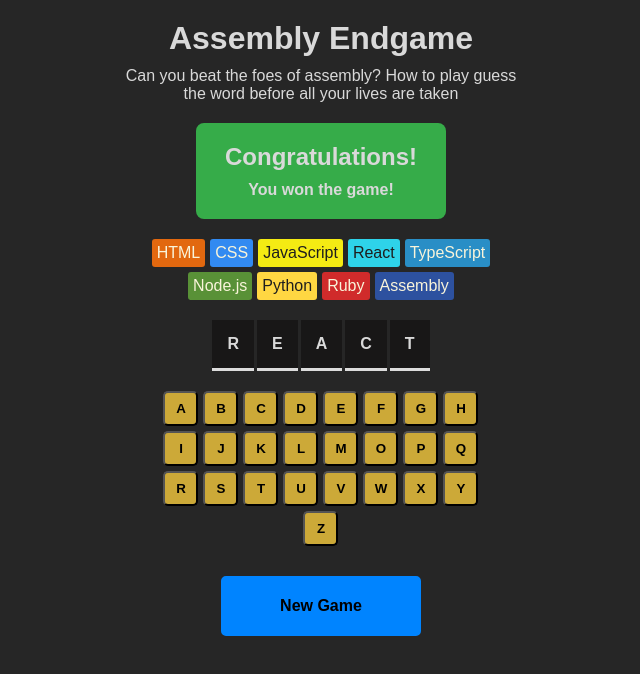
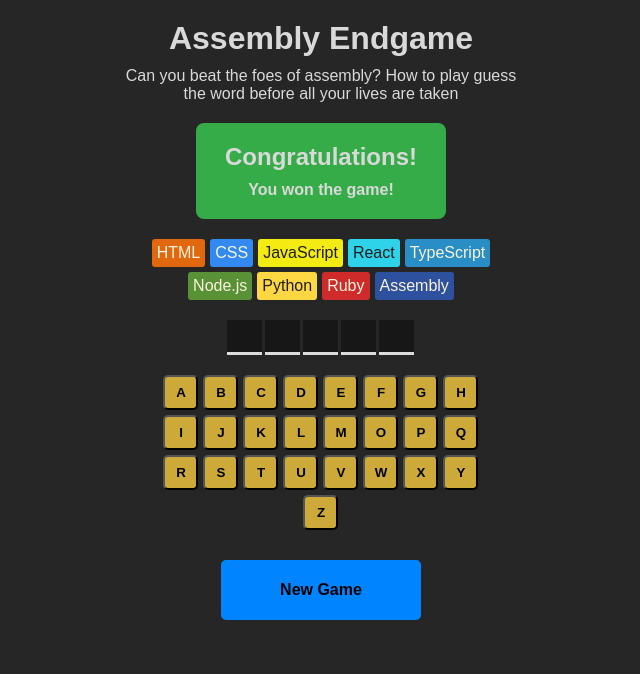
Before and after one commit to macooo3/Assembly-game-project, a React (Vite) app: page / in a window 1280 px wide. Shown: the top 674 px of the page, without its empty margins (319-959 px from the left). Built offline with nearby package versions, Linux system fonts and the light colour scheme.

Commit message:
once user guesses right display letter

```diff
--- a/src/App.jsx
+++ b/src/App.jsx
@@ -23,14 +23,15 @@
     </div>
   ));
 
-  const guessWord = currentWord
-    .toUpperCase()
-    .split("")
-    .map((word, index) => (
+  const guessWord = currentWord.split("").map((word, index) => {
+    const displayWord = guess.includes(word);
+
+    return (
       <span key={index} className="word-card">
-        {word}
+        {displayWord && word.toUpperCase()}
       </span>
-    ));
+    );
+  });
 
   const keyboardBtn = alphabet.split("").map((letter, index) => {
     const isGuessed = guess.includes(letter);
--- a/src/index.css
+++ b/src/index.css
@@ -77,8 +77,13 @@
 }
 
 .word-card {
+  display: flex;
+  justify-content: center;
+  align-items: center;
+  width: 35px;
+  height: 35px;
+  padding: 15px;
   border-bottom: gainsboro solid 3px;
-  padding: 15px;
   background-color: #181717;
   font-weight: bold;
 }
@@ -101,8 +106,6 @@
   cursor: pointer;
 }
 
-/* Make these selectors more specific so they override the base
-   'section.keyboard > button' background-color when classes are added */
 section.keyboard > button.wrongLetter {
   background-color: #fa2828;
 }
```
